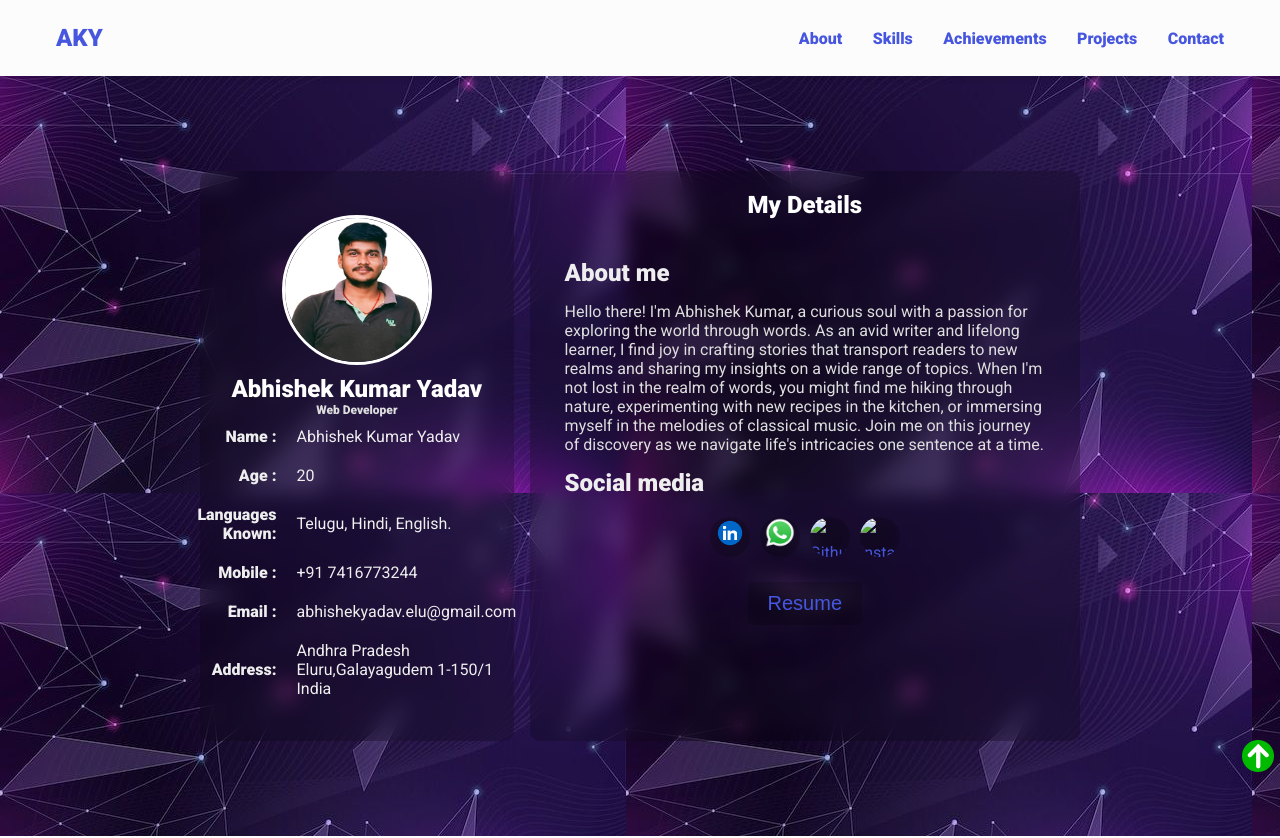
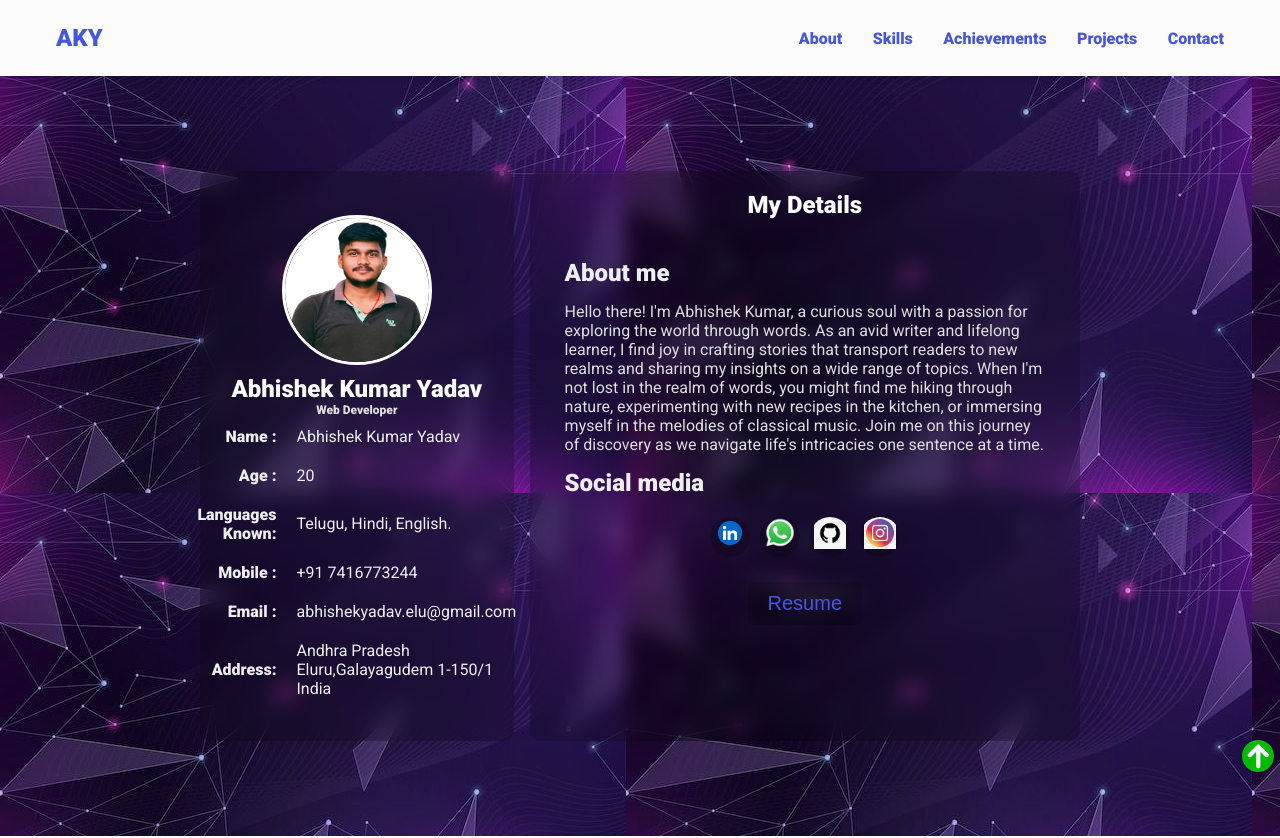
Before and after one commit to Abhishek31k/Abhishek-portfolio, a plain HTML site: page index.html in a window 1280 px wide. Shown: the top 838 px of the page. Drawn offline with nearby package versions, Linux system fonts and the light colour scheme.

Commit message:
Update index.html

```diff
--- a/index.html
+++ b/index.html
@@ -98,13 +98,13 @@
               <span>Whatsapp</span>
             </div>
             <div class="button">
-              <div class="icon"> <a href="https://github.com/Abhishek31k" target="_blank"><img src="images/25231.png"
+              <div class="icon"> <a href="https://github.com/Abhishek31k" target="_blank"><img src="images/github.png"
                     alt="Github" class="socicon" /></a> </i></div>
               <span>Githum</span>
             </div>
             <div class="button">
               <div class="icon"> <a href="https://www.instagram.com/abhishek_kumar_yadav_04?igsh=M3dqbnNpbXY0cXcy"
-                  target="_blank"><img src="images/instagram-logo-vector_768467-330.jpg" alt="Instagram" loading="lazy"
+                  target="_blank"><img src="images/instagram logo.jpg" alt="Instagram" loading="lazy"
                     class="socicon" /></a>
                 </i></div>
               <span>Instagram</span>
```
